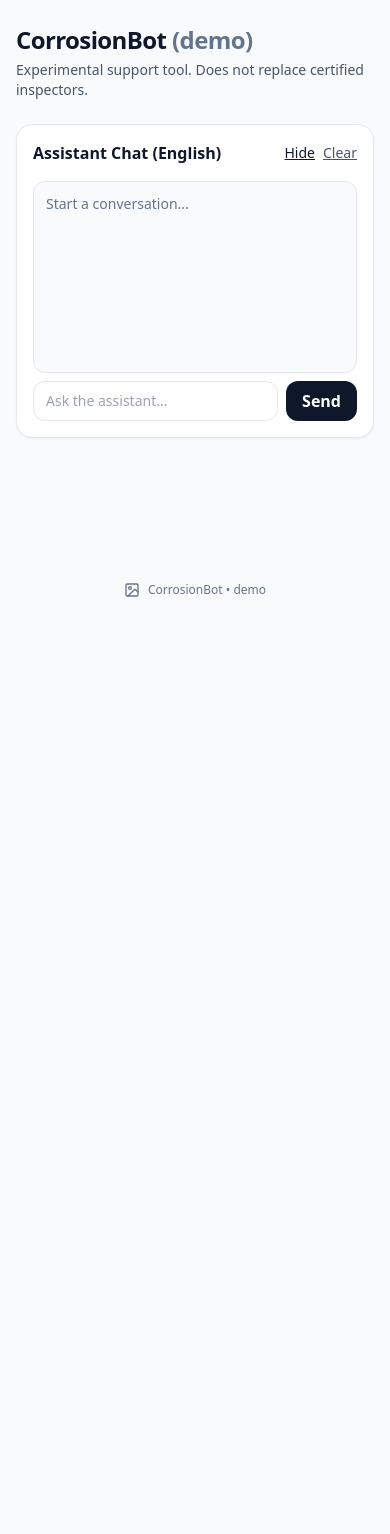
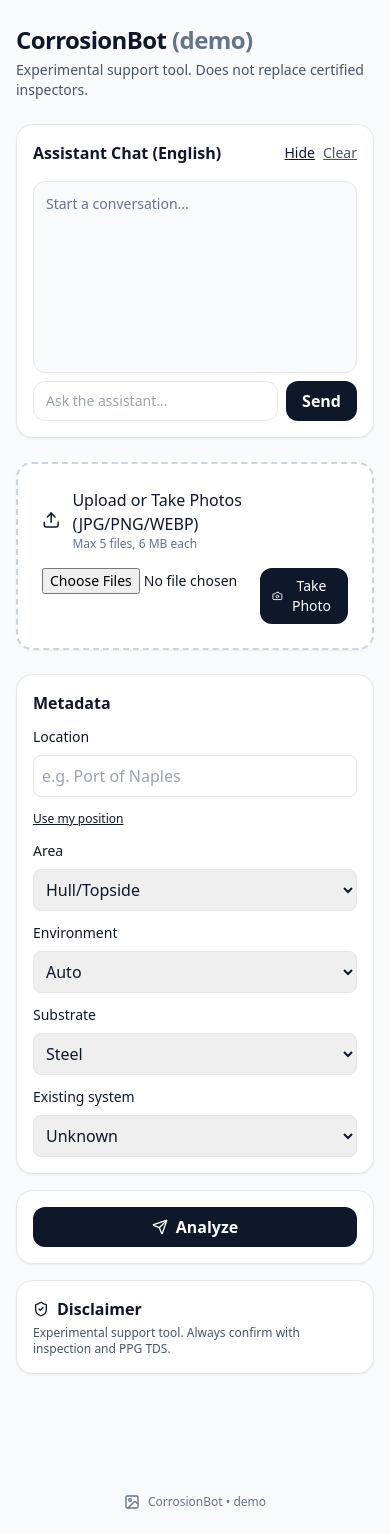
Before and after one commit to TheGuideProject/corrosion-bot, a React (Vite) app: page / in a window 390 px wide. Before the commit the page ends 844 px from the top, so only its background shows below. Built offline with nearby package versions, Linux system fonts and the light colour scheme.

Commit message:
Update App.jsx

```diff
--- a/src/App.jsx
+++ b/src/App.jsx
@@ -1,5 +1,5 @@
 import React, { useEffect, useState } from "react";
-import { Upload, Trash2, Send, ImageIcon, ShieldCheck, Loader2 } from "lucide-react";
+import { Upload, Trash2, Send, ImageIcon, ShieldCheck, Loader2, Camera } from "lucide-react";
 import ReactMarkdown from "react-markdown";
 
 const MAX_FILES = 5;
@@ -22,7 +22,11 @@
   // --- chat persistente ---
   const [chatOpen, setChatOpen] = useState(true);
   const [messages, setMessages] = useState(() => {
-    try { return JSON.parse(localStorage.getItem(STORAGE_KEY) || "[]"); } catch { return []; }
+    try {
+      return JSON.parse(localStorage.getItem(STORAGE_KEY) || "[]");
+    } catch {
+      return [];
+    }
   });
   const [input, setInput] = useState("");
   const [sending, setSending] = useState(false);
@@ -93,6 +97,29 @@
 
   const removeAt = (idx) => setFiles((prev) => prev.filter((_, i) => i !== idx));
 
+  // --- take photo with camera ---
+  const takePhoto = async () => {
+    try {
+      const stream = await navigator.mediaDevices.getUserMedia({ video: true });
+      const video = document.createElement("video");
+      video.srcObject = stream;
+      await video.play();
+
+      const canvas = document.createElement("canvas");
+      canvas.width = video.videoWidth;
+      canvas.height = video.videoHeight;
+      const ctx = canvas.getContext("2d");
+      ctx.drawImage(video, 0, 0);
+
+      const dataUrl = canvas.toDataURL("image/png");
+      stream.getTracks().forEach((track) => track.stop());
+
+      setFiles((prev) => [...prev, { file: null, dataUrl }]);
+    } catch (err) {
+      alert("Camera not available: " + err.message);
+    }
+  };
+
   const submit = async () => {
     try {
       if (!files.length) {
@@ -161,7 +188,13 @@
                   )}
                   {messages.map((m, i) => (
                     <div key={i} className={`mb-2 ${m.role === "assistant" ? "" : "text-right"}`}>
-                      <div className={`inline-block px-3 py-2 rounded-xl text-sm max-w-[90%] ${m.role === "assistant" ? "bg-white border text-left" : "bg-slate-900 text-white text-right"}`}>
+                      <div
+                        className={`inline-block px-3 py-2 rounded-xl text-sm max-w-[90%] ${
+                          m.role === "assistant"
+                            ? "bg-white border text-left"
+                            : "bg-slate-900 text-white text-right"
+                        }`}
+                      >
                         <ReactMarkdown>{m.content}</ReactMarkdown>
                       </div>
                     </div>
@@ -189,8 +222,168 @@
           </div>
         </section>
 
-        {/* --- Upload + Metadata (uguale a prima) --- */}
-        {/* ... qui rimane invariato, per brevità lo lascio fuori ... */}
+        {/* --- Upload + Metadata --- */}
+        <section className="grid md:grid-cols-3 gap-6">
+          <div className="md:col-span-2">
+            <div
+              onDragOver={(e) => e.preventDefault()}
+              onDrop={onDrop}
+              className="border-2 border-dashed border-slate-300 rounded-2xl p-6 bg-white shadow-sm"
+            >
+              <div className="flex items-center gap-3">
+                <Upload className="w-5 h-5" />
+                <div>
+                  <p className="font-medium">Upload or Take Photos (JPG/PNG/WEBP)</p>
+                  <p className="text-xs text-slate-500">Max {MAX_FILES} files, 6 MB each</p>
+                </div>
+              </div>
+              <div className="mt-4 flex gap-2">
+                <input
+                  type="file"
+                  accept="image/*"
+                  multiple
+                  onChange={(e) => handleFiles(e.target.files)}
+                  className="block w-full text-sm"
+                />
+                <button
+                  type="button"
+                  onClick={takePhoto}
+                  className="px-3 py-2 rounded-xl bg-slate-900 text-white text-sm hover:bg-slate-800 flex items-center gap-1"
+                >
+                  <Camera className="w-4 h-4" /> Take Photo
+                </button>
+              </div>
+              {files.length > 0 && (
+                <div className="mt-4 grid grid-cols-2 md:grid-cols-3 gap-3">
+                  {files.map((f, i) => (
+                    <div key={i} className="relative group">
+                      <img
+                        src={f.dataUrl}
+                        alt={`upload-${i}`}
+                        className="w-full h-32 object-cover rounded-xl border"
+                      />
+                      <button
+                        onClick={() => removeAt(i)}
+                        className="absolute top-2 right-2 bg-white/90 rounded-full p-1 shadow hover:bg-white"
+                        title="Remove"
+                      >
+                        <Trash2 className="w-4 h-4" />
+                      </button>
+                    </div>
+                  ))}
+                </div>
+              )}
+            </div>
+          </div>
+
+          {/* --- Metadata --- */}
+          <aside className="space-y-4">
+            <div className="bg-white border rounded-2xl p-4 shadow-sm">
+              <h2 className="font-semibold mb-3">Metadata</h2>
+
+              <label className="block text-sm mb-2">Location</label>
+              <input
+                className="w-full border rounded-lg p-2 mb-2"
+                placeholder="e.g. Port of Naples"
+                value={meta.location}
+                onChange={(e) => setMeta({ ...meta, location: e.target.value })}
+              />
+              <button
+                type="button"
+                className="text-xs underline"
+                onClick={() => {
+                  if (!navigator.geolocation) return;
+                  navigator.geolocation.getCurrentPosition((pos) => {
+                    setMeta({
+                      ...meta,
+                      coords: { lat: pos.coords.latitude, lon: pos.coords.longitude },
+                      location: `${pos.coords.latitude.toFixed(5)}, ${pos.coords.longitude.toFixed(5)}`,
+                    });
+                  });
+                }}
+              >
+                Use my position
+              </button>
+
+              <label className="block text-sm mt-3 mb-2">Area</label>
+              <select
+                className="w-full border rounded-lg p-2 mb-3"
+                value={meta.area}
+                onChange={(e) => setMeta({ ...meta, area: e.target.value })}
+              >
+                <option>Hull/Topside</option>
+                <option>Deck</option>
+                <option>Ballast Tank</option>
+                <option>Superstructure</option>
+                <option>Underwater Hull</option>
+                <option>Hatch Covers</option>
+                <option>Cargo Holds Dry</option>
+                <option>Internal Visible Steel</option>
+                <option>Internal Decks</option>
+                <option>Fresh/Drinking Water Tank</option>
+                <option>Heat Resistance</option>
+              </select>
+
+              <label className="block text-sm mb-2">Environment</label>
+              <select
+                className="w-full border rounded-lg p-2 mb-3"
+                value={meta.environment}
+                onChange={(e) => setMeta({ ...meta, environment: e.target.value })}
+              >
+                <option>Auto</option>
+                <option>C3</option>
+                <option>C4</option>
+                <option>C5M</option>
+                <option>C5I</option>
+                <option>CX</option>
+              </select>
+
+              <label className="block text-sm mb-2">Substrate</label>
+              <select
+                className="w-full border rounded-lg p-2 mb-3"
+                value={meta.substrate}
+                onChange={(e) => setMeta({ ...meta, substrate: e.target.value })}
+              >
+                <option>Steel</option>
+                <option>Aluminium</option>
+              </select>
+
+              <label className="block text-sm mb-2">Existing system</label>
+              <select
+                className="w-full border rounded-lg p-2"
+                value={meta.existingSystem}
+                onChange={(e) => setMeta({ ...meta, existingSystem: e.target.value })}
+              >
+                <option>Unknown</option>
+                <option>Epoxy/PU</option>
+                <option>Antifouling</option>
+                <option>Silicone</option>
+              </select>
+            </div>
+
+            <div className="bg-white border rounded-2xl p-4 shadow-sm">
+              <button
+                onClick={submit}
+                className="w-full inline-flex justify-center items-center gap-2 rounded-xl px-4 py-2 font-semibold bg-slate-900 text-white hover:bg-slate-800"
+                disabled={loading}
+              >
+                {loading ? <Loader2 className="w-4 h-4 animate-spin" /> : <Send className="w-4 h-4" />}
+                {loading ? "Analyzing" : "Analyze"}
+              </button>
+              {error && <p className="text-red-600 text-sm mt-2">{error}</p>}
+            </div>
+
+            <div className="bg-white border rounded-2xl p-4 shadow-sm">
+              <div className="flex items-center gap-2 mb-1">
+                <ShieldCheck className="w-4 h-4" />
+                <h3 className="font-semibold">Disclaimer</h3>
+              </div>
+              <p className="text-xs text-slate-600">
+                Experimental support tool. Always confirm with inspection and PPG TDS.
+              </p>
+            </div>
+          </aside>
+        </section>
 
         {/* --- Results --- */}
         {result && (
@@ -200,7 +393,43 @@
               Estimated environment: <b>{result?.meta?.estimatedEnv || "-"}</b> · Used for rules:{" "}
               <b>{result?.meta?.effectiveEnv || "-"}</b>
             </p>
-            {/* risultati come prima */}
+            <div className="space-y-4 mt-2">
+              {result.items?.map((it, idx) => (
+                <div key={idx} className="bg-white border rounded-2xl p-4 shadow-sm">
+                  <div className="flex gap-4 items-start">
+                    <img
+                      src={files[idx]?.dataUrl || ""}
+                      alt="preview"
+                      className="w-32 h-32 object-cover rounded-xl border"
+                    />
+                    <div className="flex-1">
+                      <p className="text-sm text-slate-500">
+                        Defect: <span className="font-medium text-slate-800">{it.defect?.type}</span> · Severity:{" "}
+                        <span className="font-medium">{it.defect?.severity}</span> · Confidence:{" "}
+                        {Math.round((it.defect?.confidence || 0) * 100)}%
+                      </p>
+                      <p className="text-sm text-slate-500">AI Notes: {it.defect?.notes}</p>
+                      <div className="mt-2 p-3 bg-slate-50 rounded-xl border">
+                        <p className="text-sm font-semibold">Recommended cycle</p>
+                        <ul className="text-sm list-disc pl-5">
+                          {it.recommendation?.products?.map((p, i) => (
+                            <li key={i}>
+                              <span className="font-medium">{p.name}</span> · {p.dft} · {p.notes}
+                            </li>
+                          ))}
+                        </ul>
+                        {it.recommendation?.surfacePrep && (
+                          <p className="text-xs text-slate-600 mt-2">
+                            Surface prep: {it.recommendation.surfacePrep}
+                          </p>
+                        )}
+                      </div>
+                    </div>
+                  </div>
+                </div>
+              ))}
+            </div>
+
             <div className="mt-4">
               <button
                 onClick={askFromResults}
```
